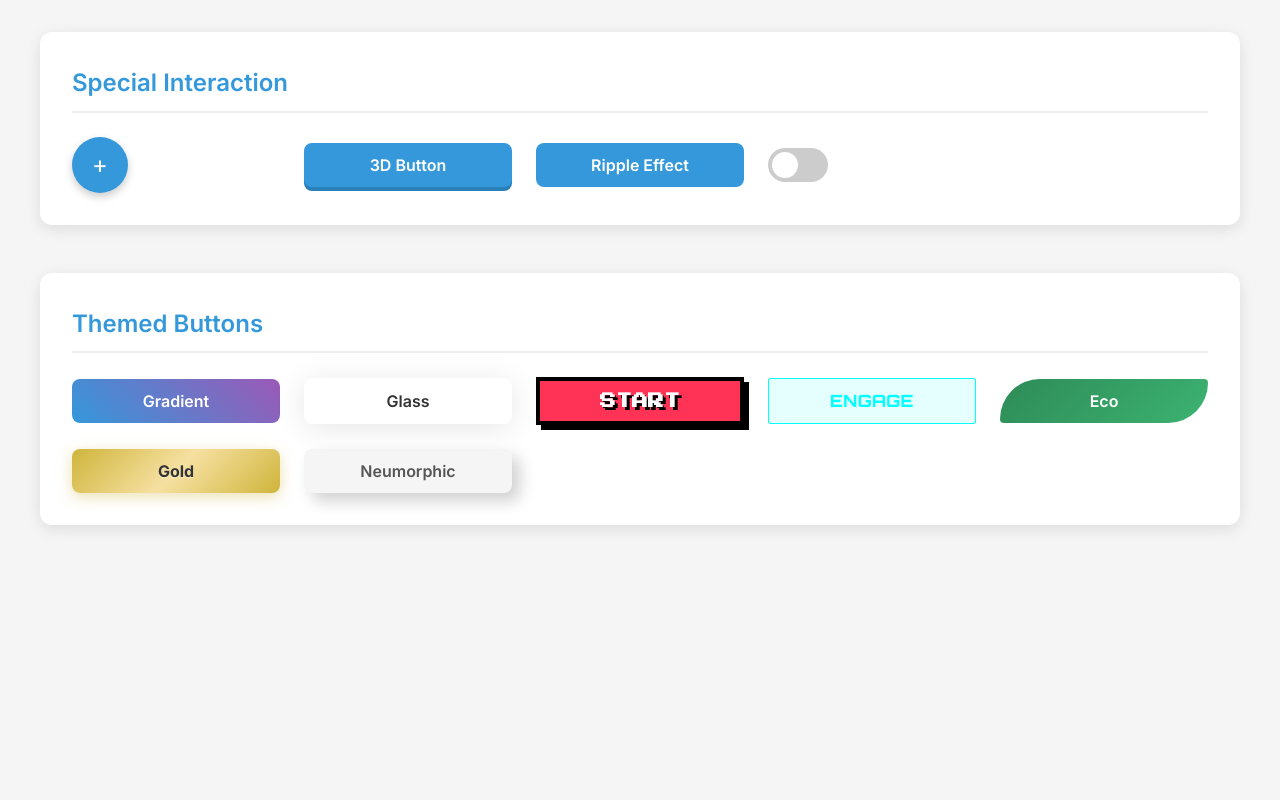
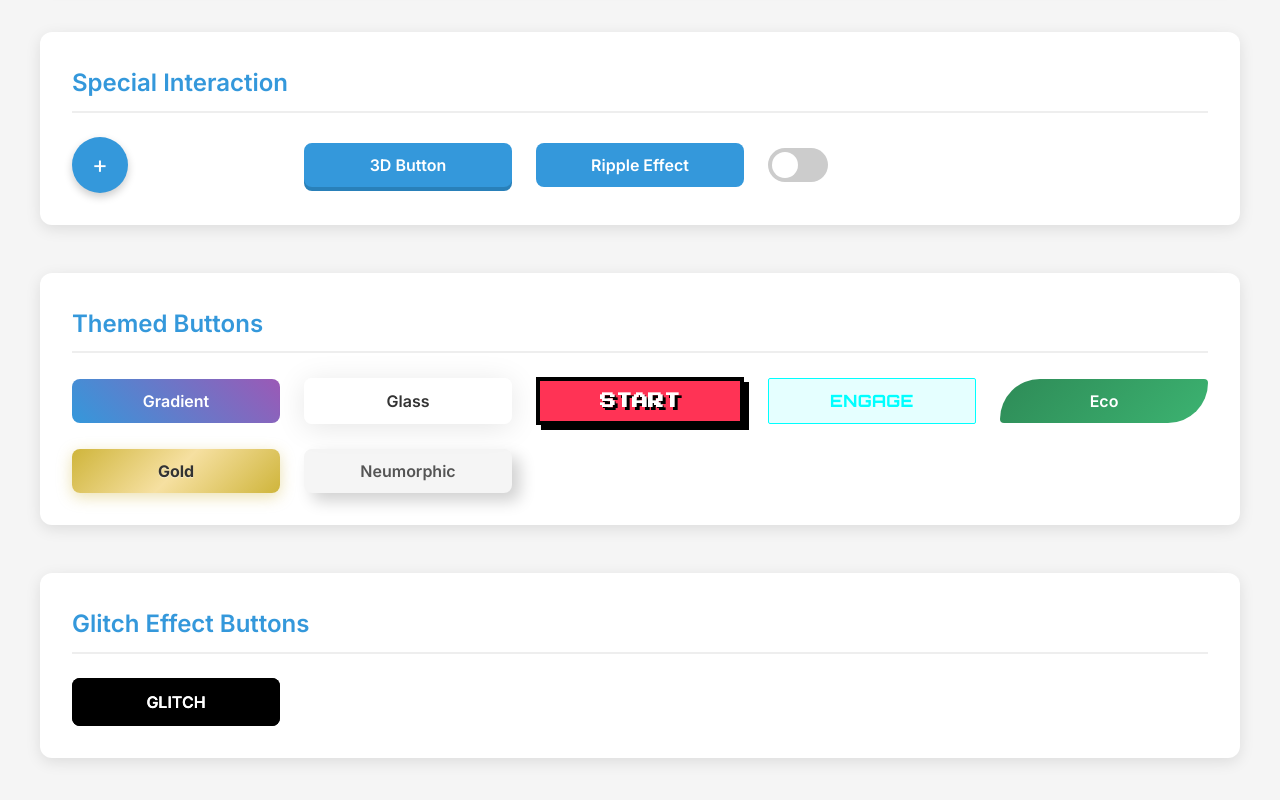
Before and after one commit to Nox008/css-designs, a plain HTML site: page button designs/index.html in a window 1280 px wide. Shown: the part 792-1592 px from the top of the page. Before the commit the page ends 1397 px from the top, so only its background shows below. Drawn offline with Linux system fonts and the light colour scheme.

Commit message:
Added Glitch Buttons

```diff
--- a/button designs/index.html
+++ b/button designs/index.html
@@ -87,6 +87,14 @@
                 <button class="btn btn-neumorphic">Neumorphic</button>
             </div>
         </section>
+
+        <!-- Glitch Effect Buttons -->
+        <section class="button-section">
+            <h2>Glitch Effect Buttons</h2>
+            <div class="button-grid">
+                <button class="btn btn-glitch" data-text="GLITCH">GLITCH</button>
+            </div>
+        </section>
     </div>
 </body>
 </html>
--- a/button designs/styles.css
+++ b/button designs/styles.css
@@ -194,6 +194,69 @@ input:checked + .toggle-slider:before { transform: translateX(26px); }
     box-shadow: inset 8px 8px 16px #d1d1d1, inset -8px -8px 16px #ffffff;
 }
 
+/* --- Glitch Button --- */
+.btn-glitch {
+    background: #000;
+    color: #fff;
+    border-radius: 8px;
+    border: 2px solid #fff;
+    position: relative;
+    z-index: 1;
+}
+.btn-glitch:hover {
+    cursor: pointer;
+}
+.btn-glitch::before,
+.btn-glitch::after {
+    content: attr(data-text);
+    position: absolute;
+    top: -2px;
+    left: -2px;
+    width: calc(100% + 4px);
+    height: calc(100% + 4px);
+    background: #000;
+    overflow: hidden;
+    z-index: -1;
+    border-radius: 8px;
+    display: flex;
+    align-items: center;
+    justify-content: center;
+}
+.btn-glitch:hover::before {
+    left: 2px;
+    text-shadow: -1px 0 #ff00c1;
+    animation: glitch 1.5s infinite linear alternate-reverse;
+}
+.btn-glitch:hover::after {
+    left: -2px;
+    text-shadow: -1px 0 #00fff9, 1px 1px #ff00c1;
+    animation: glitch 1s infinite linear alternate-reverse;
+}
+
+@keyframes glitch {
+    0% { clip-path: inset(95% 0 0 0); }
+    5% { clip-path: inset(50% 0 48% 0); }
+    10% { clip-path: inset(8% 0 60% 0); }
+    15% { clip-path: inset(40% 0 55% 0); }
+    20% { clip-path: inset(20% 0 75% 0); }
+    25% { clip-path: inset(60% 0 8% 0); }
+    30% { clip-path: inset(33% 0 40% 0); }
+    35% { clip-path: inset(70% 0 25% 0); }
+    40% { clip-path: inset(42% 0 50% 0); }
+    45% { clip-path: inset(15% 0 80% 0); }
+    50% { clip-path: inset(55% 0 33% 0); }
+    55% { clip-path: inset(5% 0 90% 0); }
+    60% { clip-path: inset(92% 0 5% 0); }
+    65% { clip-path: inset(65% 0 30% 0); }
+    70% { clip-path: inset(10% 0 85% 0); }
+    75% { clip-path: inset(85% 0 10% 0); }
+    80% { clip-path: inset(45% 0 52% 0); }
+    85% { clip-path: inset(25% 0 70% 0); }
+    90% { clip-path: inset(75% 0 20% 0); }
+    95% { clip-path: inset(52% 0 45% 0); }
+    100% { clip-path: inset(2% 0 95% 0); }
+}
+
 
 /* --- Responsive Adjustments --- */
 @media (max-width: 768px) {
```
